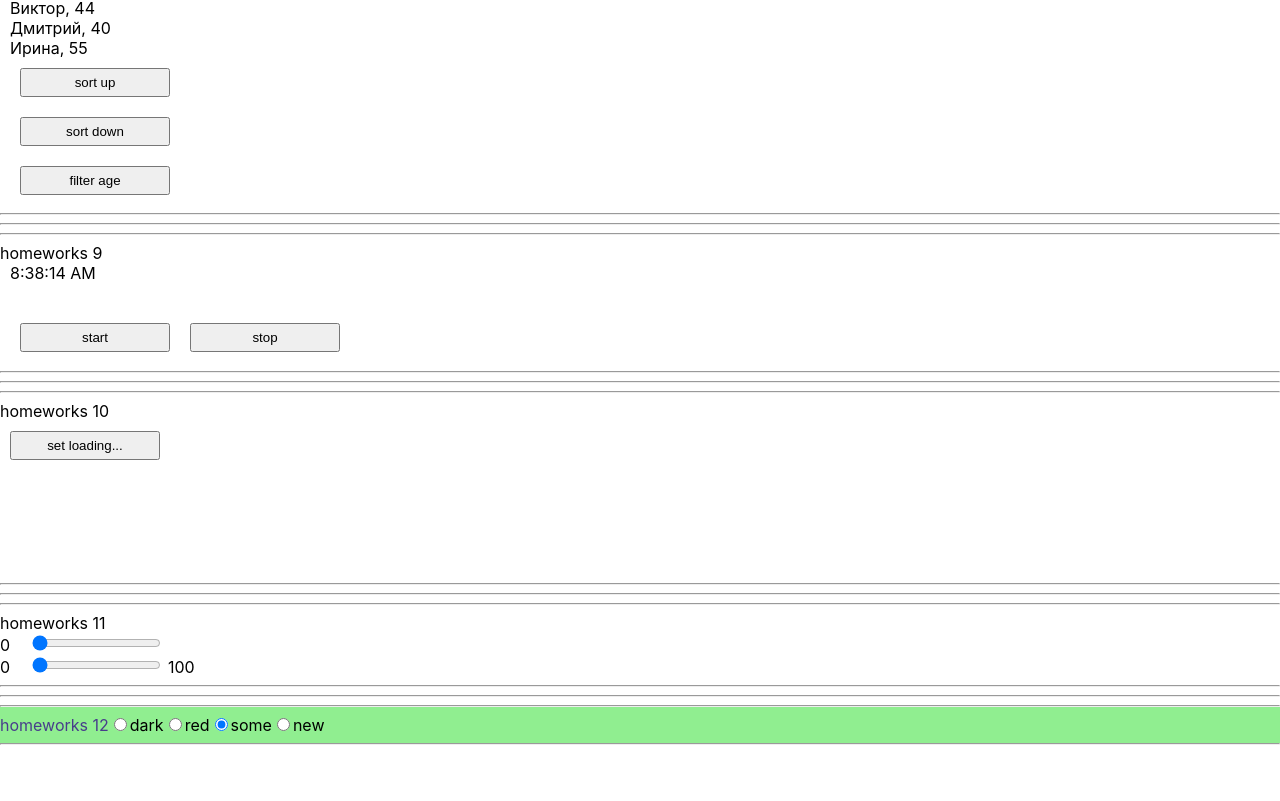
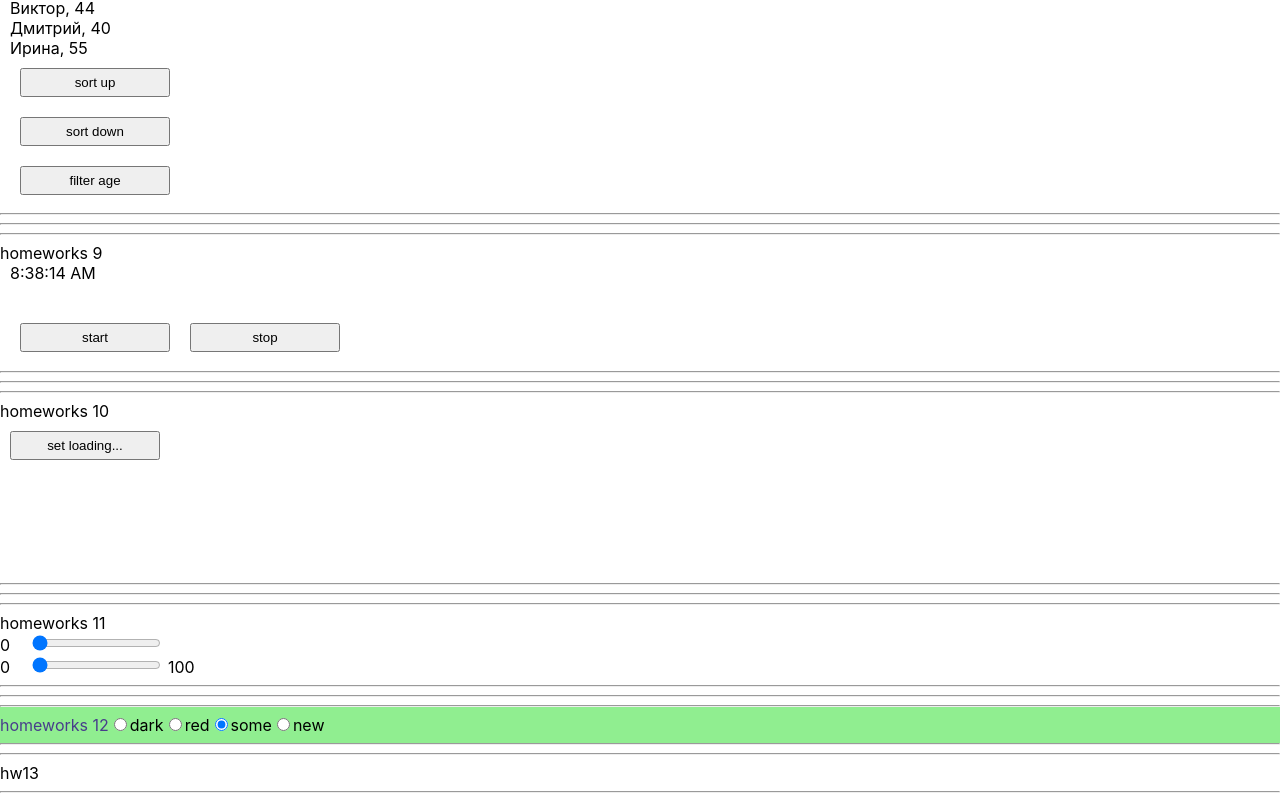
Before and after one commit to Crash2022/Samurai-Homeworks, a React (Create React App) app: page /#/pre-junior in a window 1280 px wide. Shown: the part 1657-2458 px from the top of the page. Before the commit the page ends 2410 px from the top, so only its background shows below. Built offline with nearby package versions, Linux system fonts and the light colour scheme.

Commit message:
hw13 started

```diff
--- a/src/p1-main/m1-ui/u1-app/App.tsx
+++ b/src/p1-main/m1-ui/u1-app/App.tsx
@@ -12,6 +12,7 @@ import HW9 from "../../../p2-homeworks/h9/HW9";
 import HW10 from "../../../p2-homeworks/h10/HW10";
 import HW11 from "../../../p2-homeworks/h11/HW11";
 import HW12 from "../../../p2-homeworks/h12/HW12";
+import HW13 from "../../../p2-homeworks/h13/HW13";
 
 function App() {
     return (
@@ -29,6 +30,7 @@ function App() {
             <HW10/>
             <HW11/>
             <HW12/>
+            <HW13/>
         </div>
     )
 }
--- /dev/null
+++ b/src/p2-homeworks/h13/HW13.module.css
@@ -0,0 +1,3 @@
+.default {
+
+}
--- /dev/null
+++ b/src/p2-homeworks/h13/HW13.tsx
@@ -0,0 +1,15 @@
+import React from "react";
+import s from "../h13/HW13.module.css";
+
+function HW13() {
+
+    return (
+        <div className={s.default}>
+            <hr/>
+            <div>hw13</div>
+            <hr/>
+        </div>
+    );
+}
+
+export default HW13;
```
